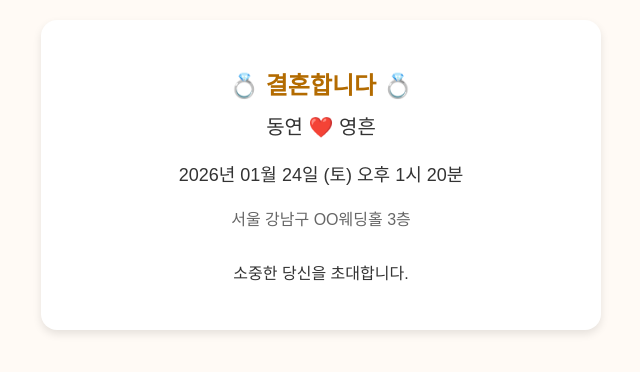
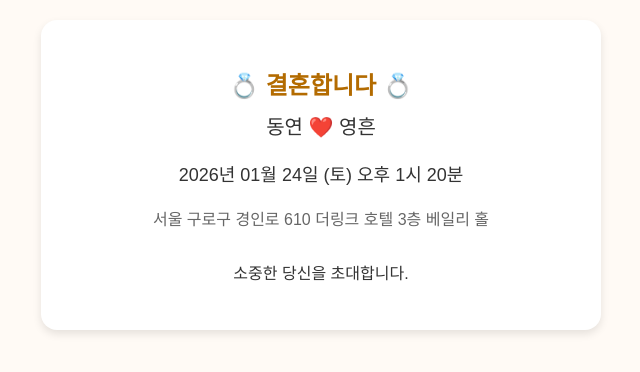
Before and after one commit to Dongyeon-k/wedding_invitation, a plain HTML site: page index.html in a window 1280 px wide. Shown: the whole page, without its empty margins (319-959 px from the left). Drawn offline with Linux system fonts and the light colour scheme.

Commit message:
Add wedding invitation page 2

```diff
--- a/index.html
+++ b/index.html
@@ -46,7 +46,9 @@
       <h1>💍 결혼합니다 💍</h1>
       <div class="names">동연 ❤️ 영흔</div>
       <div class="date">2026년 01월 24일 (토) 오후 1시 20분</div>
-      <div class="location">서울 강남구 OO웨딩홀 3층</div>
+      <div class="location">
+        서울 구로구 경인로 610 더링크 호텔 3층 베일리 홀
+      </div>
       <p style="margin-top: 30px">소중한 당신을 초대합니다.</p>
     </div>
   </body>
```
